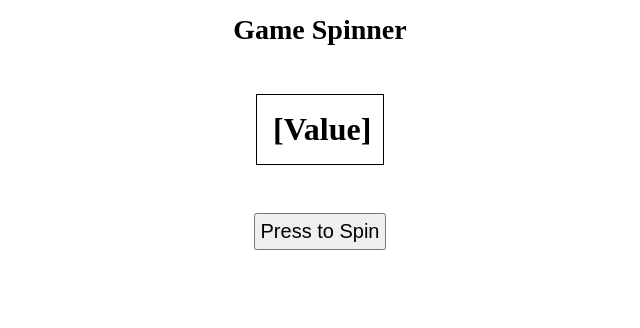
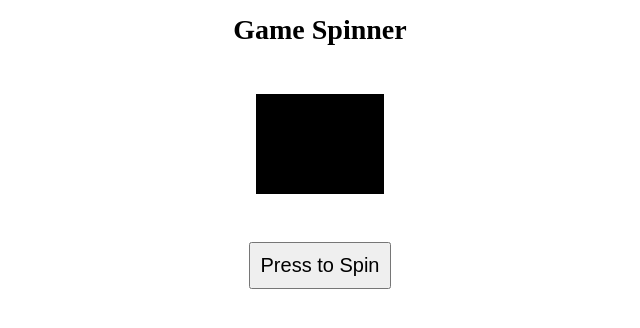
Before and after one commit to pmacMaps/website-live-test, a Jekyll site: the page built from labs/wild-kratts-spinner.html, in a window 1280 px wide. Shown: the top 328 px of the page, without its empty margins (320-960 px from the left). Built offline with Jekyll 4.4.1, drawn with Linux system fonts in a browser that asks for light colours.

Commit message:
update wild kratts game spinner app

```diff
--- a/labs/wild-kratts-spinner.html
+++ b/labs/wild-kratts-spinner.html
@@ -9,12 +9,10 @@ permalink: /labs/wild-kratts-spinner
   <title>Spinner for Wild Kratts Race Around the World Game</title>
   <meta name="description" content="A simple spinner app for the Wild Kratts Race Around the World board game.">
   <meta name="viewport" content="width=device-width, initial-scale=1">
-
   <meta property="og:title" content="">
   <meta property="og:type" content="">
   <meta property="og:url" content="">
   <meta property="og:image" content="">
-
   <style>
     html {
         -webkit-box-sizing: border-box;
@@ -29,43 +27,43 @@ permalink: /labs/wild-kratts-spinner
         margin: 0;
         padding: 0;
     }
-
     html,
     body,
     #main {
         height: 100%;
         width: 100%;
     }
-
     #main {
         max-width: 1040px;
         margin: 0 auto;
         text-align: center;
     }
-
     #result {
         border: 1px solid #000;
-          height: auto;
+        background-color: #000;
+        height: 100px;
         width: 80vw;
         margin: 1.5em auto;
         padding: 0.5em;
         font-size: 2em;
         font-weight: bold;
+        line-height: 60px;
+        transition: background-color 0.15s ease-in-out;
     }
-
     h1 {
        padding-top: 0.5em;
        font-size: 1.75em;
     }
-
     button {
         font-size: 1.25em;
-          padding: 0.25em;
+        padding: 1em;
     }
-
     @media screen and (min-width: 769px) {
         #result {
             width: 10vw;
+        }
+        button {
+            padding: 0.5em;
         }
     }
   </style>
@@ -73,18 +71,21 @@ permalink: /labs/wild-kratts-spinner
 <body>
     <section id="main">
         <h1>Game Spinner</h1>
-        <div id="result">[Value]</div>
+        <div id="result"></div>
         <button id="selector">Press to Spin</button>
     </section>
-
     <script>
+        // function to get random value from an array
         const getRandomValue = (list, uiElement) => {
             // get random value from array
             const value = list[Math.floor(Math.random() * list.length)];
             // display random value on page
             uiElement.innerHTML = value;
         }
-
+        // function to change css propery
+        const setBackgroundColor = (element, color) => {
+            element.style.backgroundColor = color;
+        }
         // array of possible values for spinner
         const spinnerValues = ['1', '2', '3', '4', '5', '6', 'SWIPE'];
         // DOM element to display results in
```
Also changed, not shown: other parts of labs/wild-kratts-spinner.html (+6 -1 lines). Lines whose indentation alone changed are shown as unchanged.
